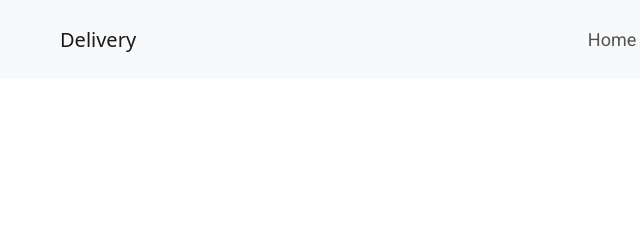
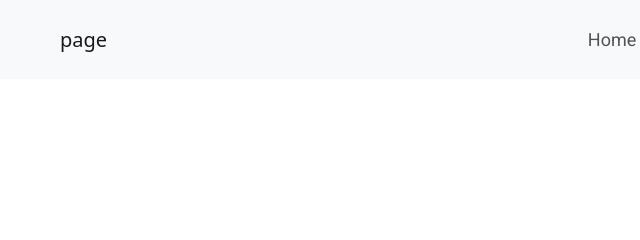
Before and after one commit to piyushpandey999/Delivery, a plain HTML site: page Index.html in a window 1280 px wide. Shown: the top 240 px of the page, 22-662 px from the left. Drawn offline with nearby package versions, Linux system fonts and the light colour scheme.

Commit message:
changes in name

```diff
--- a/Index.html
+++ b/Index.html
@@ -34,7 +34,7 @@
   -->
     <nav class="navbar sticky-top navbar-expand-lg navbar-light bg-light">
       <div class="container">
-        <a class="navbar-brand" href="#">Delivery</a>
+        <a class="navbar-brand" href="#">page </a>
         <button
           class="navbar-toggler"
           type="button"
```
